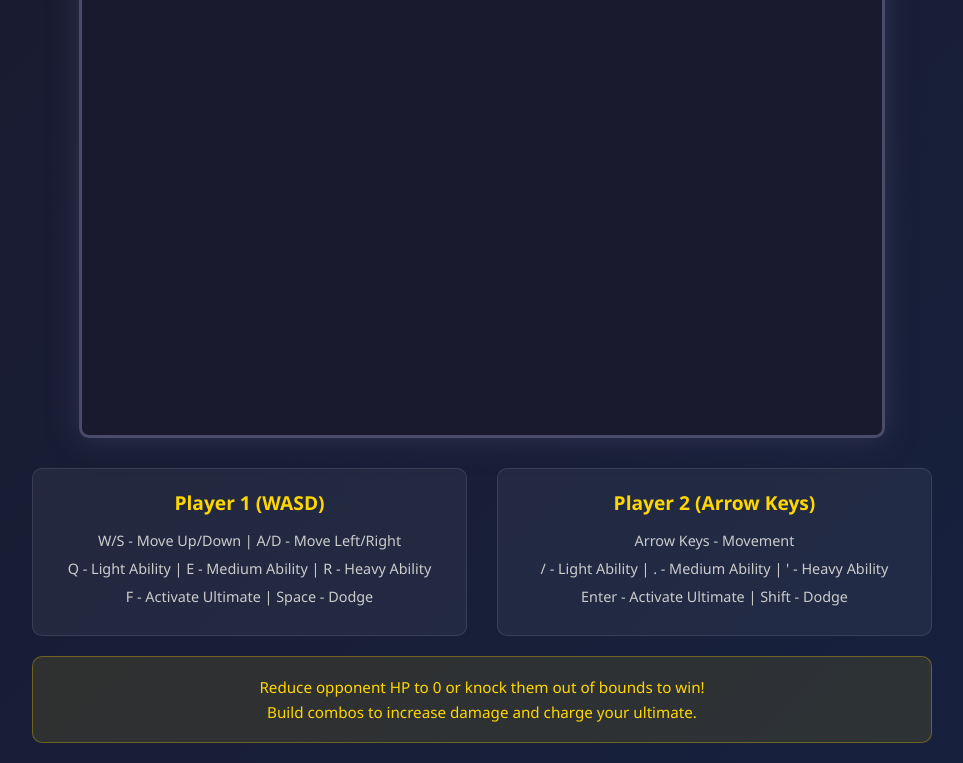
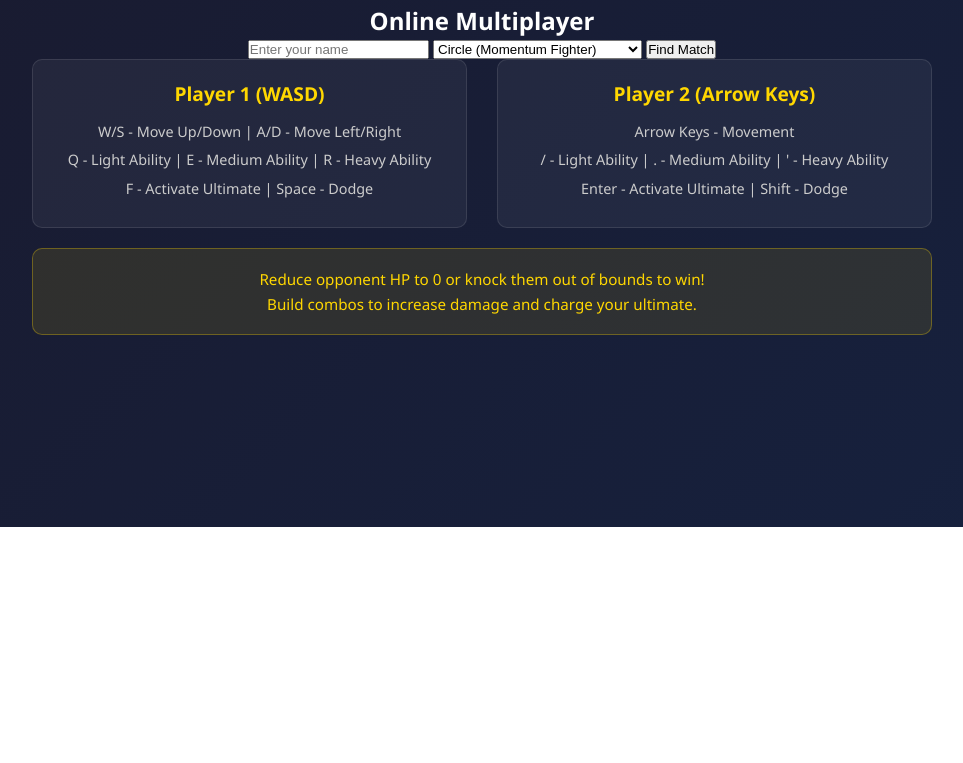
Before and after one commit to maxilaisa/War-Shapes, a website with bundled scripts: page frontend/index.html in a window 1280 px wide. Shown: the part 273-1036 px from the top of the page, without its empty margins (158-1121 px from the left). After the commit the page ends 800 px from the top, so only its background shows below. Built offline with nearby package versions, Linux system fonts and the light colour scheme.

Commit message:
Update index.html

```diff
--- a/frontend/index.html
+++ b/frontend/index.html
@@ -9,7 +9,38 @@
 <body>
     <div class="game-container">
         <h1>SHAPE ARENA</h1>
-        <canvas id="gameCanvas"></canvas>
+
+        <!-- Lobby UI -->
+        <div id="lobby" class="lobby">
+            <h2>Online Multiplayer</h2>
+            <div class="lobby-form">
+                <input type="text" id="playerName" placeholder="Enter your name" maxlength="15">
+                <select id="shapeSelect">
+                    <option value="CIRCLE">Circle (Momentum Fighter)</option>
+                    <option value="OVAL">Oval (Speed Skater)</option>
+                    <option value="ELLIPSE">Ellipse (Curve Fighter)</option>
+                    <option value="TRIANGLE">Triangle (Assassin)</option>
+                    <option value="SQUARE">Square (Tank Brawler)</option>
+                    <option value="RECTANGLE">Rectangle (Linear Striker)</option>
+                    <option value="PARALLELOGRAM">Parallelogram (Evasive Fighter)</option>
+                    <option value="RHOMBUS">Rhombus (Counter Specialist)</option>
+                    <option value="TRAPEZOID">Trapezoid (Unstable Fighter)</option>
+                    <option value="KITE">Kite (Air Mobility Fighter)</option>
+                    <option value="PENTAGON">Pentagon (Balanced Fighter)</option>
+                    <option value="HEXAGON">Hexagon (Defense Controller)</option>
+                    <option value="STAR">Star (Burst Aggressor)</option>
+                    <option value="HEART">Heart (Sustain Fighter)</option>
+                    <option value="CRESCENT">Crescent (Trick Fighter)</option>
+                    <option value="DIAMOND">Diamond (Precision Fighter)</option>
+                    <option value="SPIRAL">Spiral (Vortex Chain)</option>
+                </select>
+                <button id="joinBtn">Find Match</button>
+            </div>
+            <div id="lobbyStatus" class="lobby-status"></div>
+        </div>
+
+        <canvas id="gameCanvas" style="display: none;"></canvas>
+
         <div class="controls-info">
             <div class="player-controls">
                 <h3>Player 1 (WASD)</h3>
```
